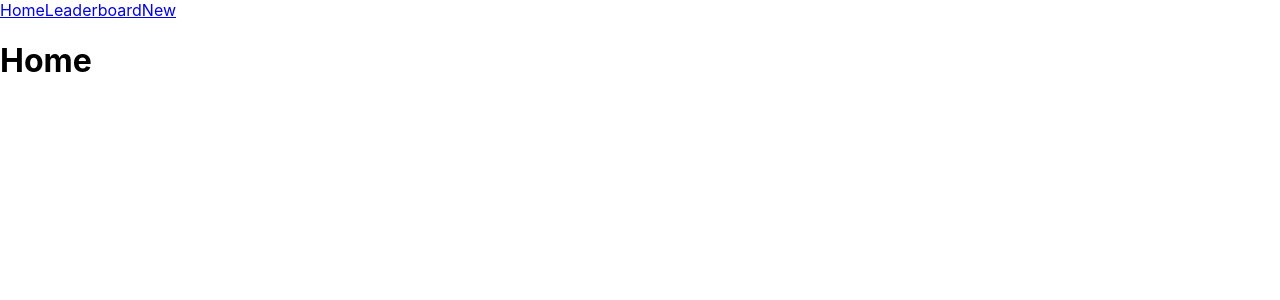
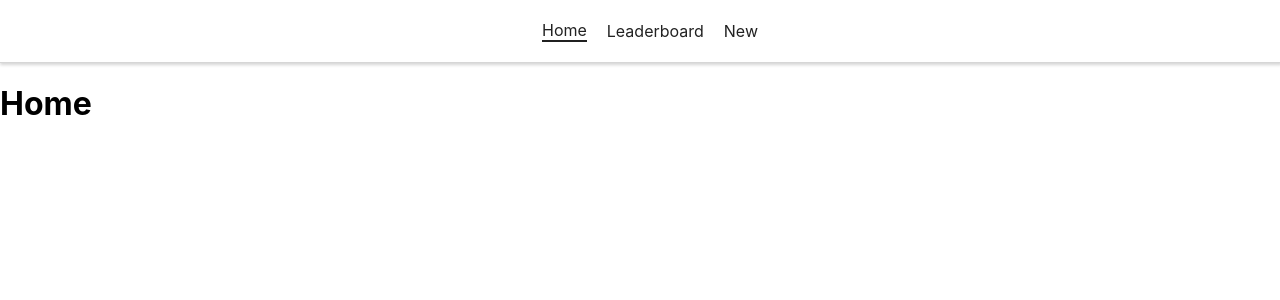
Before and after one commit to zahid2022skipq/employeepolls, a React (Create React App) app: page /home in a window 1280 px wide. Shown: the top 300 px of the page. Built offline with nearby package versions, Linux system fonts and the light colour scheme.

Commit message:
Navigaition 25 percent

```diff
--- a/src/App.css
+++ b/src/App.css
@@ -2,4 +2,59 @@
   text-align: center;
   display: flex;
   flex-direction: column;
+  align-items: center;
+  justify-content: center;
 }
+
+.login-container {
+  min-height: 100vh;
+  display: flex;
+  flex-direction: column;
+  align-items: center;
+  justify-content: center;
+  font-size: calc(10px + 2vmin);
+
+}
+
+.login-img {
+    margin-top: -200px;
+    pointer-events: none;
+  }
+
+  .form{
+    text-align: center;
+    flex-direction: column;
+    display: flex;
+    align-items: center;
+    justify-content: center;
+  }
+
+  .form input[type="text"], input[type="password"], label {
+    display: block;
+    font-size: 12px;
+    font-weight: 400;
+    margin-bottom: 5px;
+    width: 400px;
+    height: 20px;
+    padding: 2px;
+    padding-left: 10px;
+    padding-right: 10px;
+  }
+
+  .submit {
+    width: 200px;
+    height: 30px;
+    margin-top: 50px;
+    font-size: 12px;
+    border-radius: 2px;
+    border: 1px solid rgb(48, 154, 81);
+    background-color: rgb(48, 154, 81);
+    color: white;
+    cursor: pointer;
+    text-decoration: none;
+    padding: 5px;
+  }
+
+  .submit:hover{
+    background-color: rgb(22, 113, 50);
+  }
--- a/src/App.js
+++ b/src/App.js
@@ -1,6 +1,5 @@
 import { useState } from "react";
 import "./App.css";
-import "../src/Components/login.css";
 import loginpng from "./Assets/login.png";
 import Home from "./Components/Home";
 import { BrowserRouter, Routes, Route, Link } from "react-router-dom";
@@ -18,7 +17,6 @@ function App() {
       <Home />
     ) : (
       <div className="container">
-        <h1>Employee Polls</h1>
         <div className="login-container">
           <div className="login-img">
             <img src={loginpng} alt="login" height={100} width={100} />
--- a/src/Components/Navigation.js
+++ b/src/Components/Navigation.js
@@ -3,8 +3,8 @@ import { Link } from "react-router-dom";
 import "./nav.css";
 function Navigation() {
   return (
-    <div>
-      <Link className="link" to="/home">
+    <div className="container">
+      <Link className="link active" to="/home">
         Home
       </Link>
       <Link className="link" to="/leaderboard">
--- a/src/Components/login.css
+++ /dev/null
@@ -1,52 +0,0 @@
-.login-container {
-  min-height: 100vh;
-  display: flex;
-  flex-direction: column;
-  align-items: center;
-  justify-content: center;
-  font-size: calc(10px + 2vmin);
-
-}
-
-.login-img {
-    margin-top: -200px;
-    pointer-events: none;
-  }
-
-  .form{
-    text-align: center;
-    flex-direction: column;
-    display: flex;
-    align-items: center;
-    justify-content: center;
-  }
-
-  .form input[type="text"], input[type="password"], label {
-    display: block;
-    font-size: 12px;
-    font-weight: 400;
-    margin-bottom: 5px;
-    width: 400px;
-    height: 20px;
-    padding: 2px;
-    padding-left: 10px;
-    padding-right: 10px;
-  }
-
-  .submit {
-    width: 200px;
-    height: 30px;
-    margin-top: 50px;
-    font-size: 12px;
-    border-radius: 2px;
-    border: 1px solid rgb(48, 154, 81);
-    background-color: rgb(48, 154, 81);
-    color: white;
-    cursor: pointer;
-    text-decoration: none;
-    padding: 5px;
-  }
-
-  .submit:hover{
-    background-color: rgb(22, 113, 50);
-  }
--- a/src/Components/nav.css
+++ b/src/Components/nav.css
@@ -0,0 +1,22 @@
+.container{
+    top:0;
+    background-color: rgb(255, 255, 255);
+    display: flex;
+    flex-direction: row;
+    padding: 20px;
+    border-bottom: 1px solid #d6d6d6;
+    box-shadow: 1px 1px 3px 1px #d6d6d6;
+}
+
+.link{
+    text-decoration: none;
+    margin-left: 20px;
+    color: rgb(34, 34, 34);
+
+}
+
+.active{
+    transition: 0.5s ease-in;
+    border-bottom: 2px solid rgb(32, 32, 32);
+
+}
```
